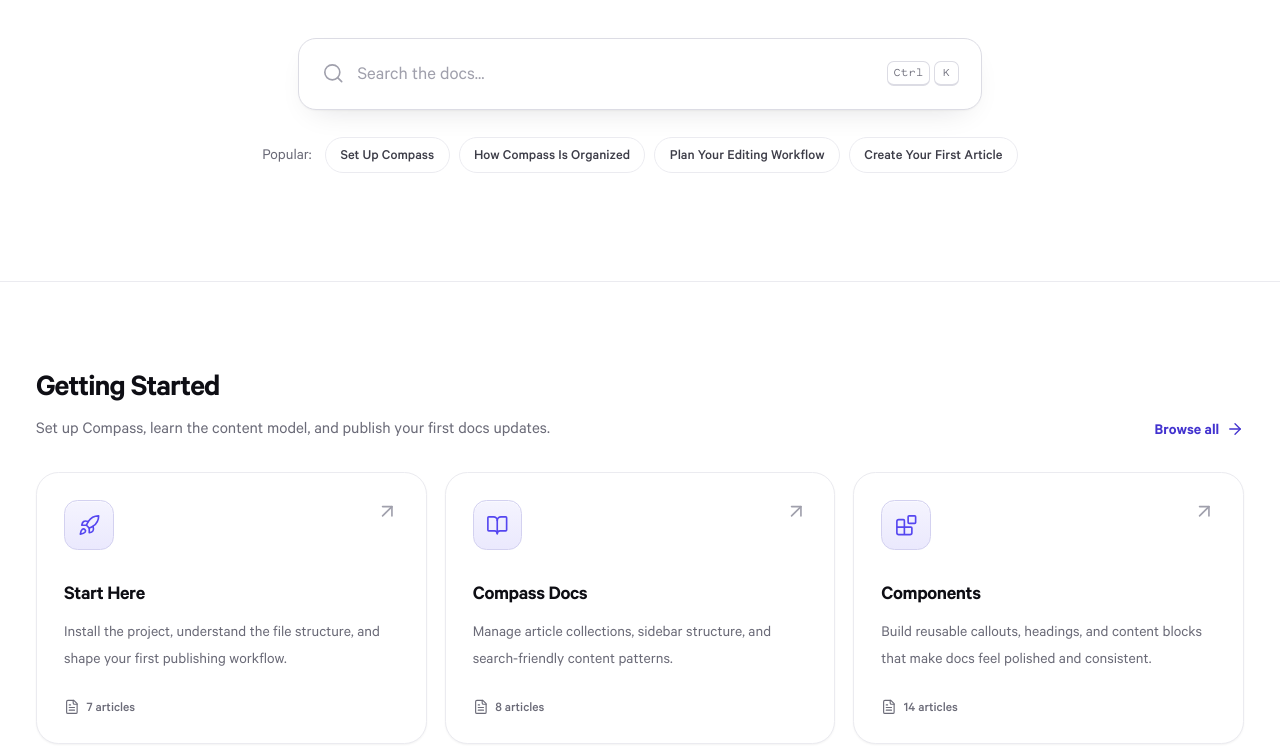
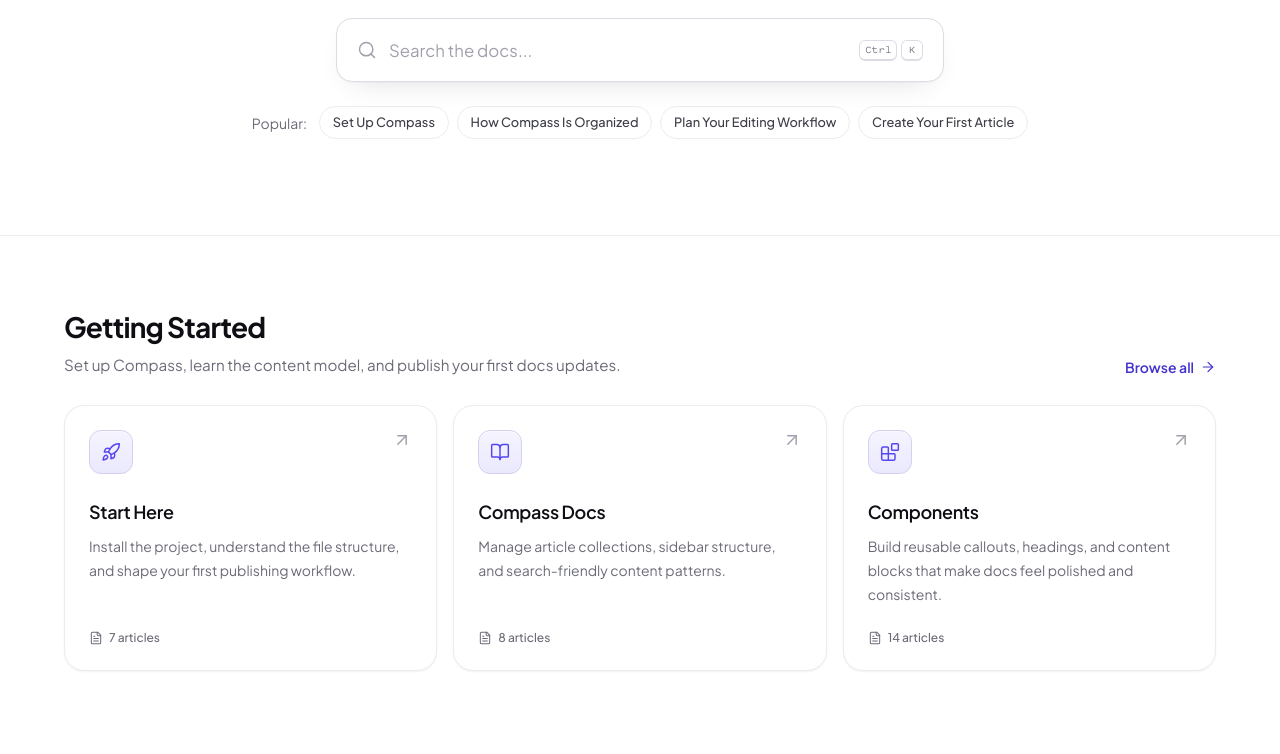
Before and after one commit to jsantiago611/pray-the-psalms, an Astro site: page / in a window 1280 px wide. Shown: the part 399-1153 px from the top of the page. Built offline with nearby package versions, Linux system fonts and the light colour scheme; Astro itself is replaced by a stand-in of ours.

Commit message:
Modify font-sans variable in global CSS
Updated the sans-serif font variable to prioritize 'Plus Jakarta Sans'.

```diff
--- a/src/styles/global.css
+++ b/src/styles/global.css
@@ -101,7 +101,7 @@
 }
 
 @theme {
-  --font-sans: 'Calibre', 'Plus Jakarta Sans', ui-sans-serif, system-ui, -apple-system, 'Segoe UI', sans-serif;
+  --font-sans: 'Plus Jakarta Sans', 'Plus Jakarta Sans', ui-sans-serif, system-ui, -apple-system, 'Segoe UI', sans-serif;
   --font-mono: 'Pitch Sans', ui-monospace, 'SFMono-Regular', 'Cascadia Code', Menlo, Consolas, monospace;
 }
 
@@ -192,7 +192,6 @@ html.dark {
   html {
     scroll-behavior: smooth;
     -webkit-text-size-adjust: 100%;
-    font-size: 112.5%; /* delete this if not using Calibre anymore */
   }
 
   body {
```
